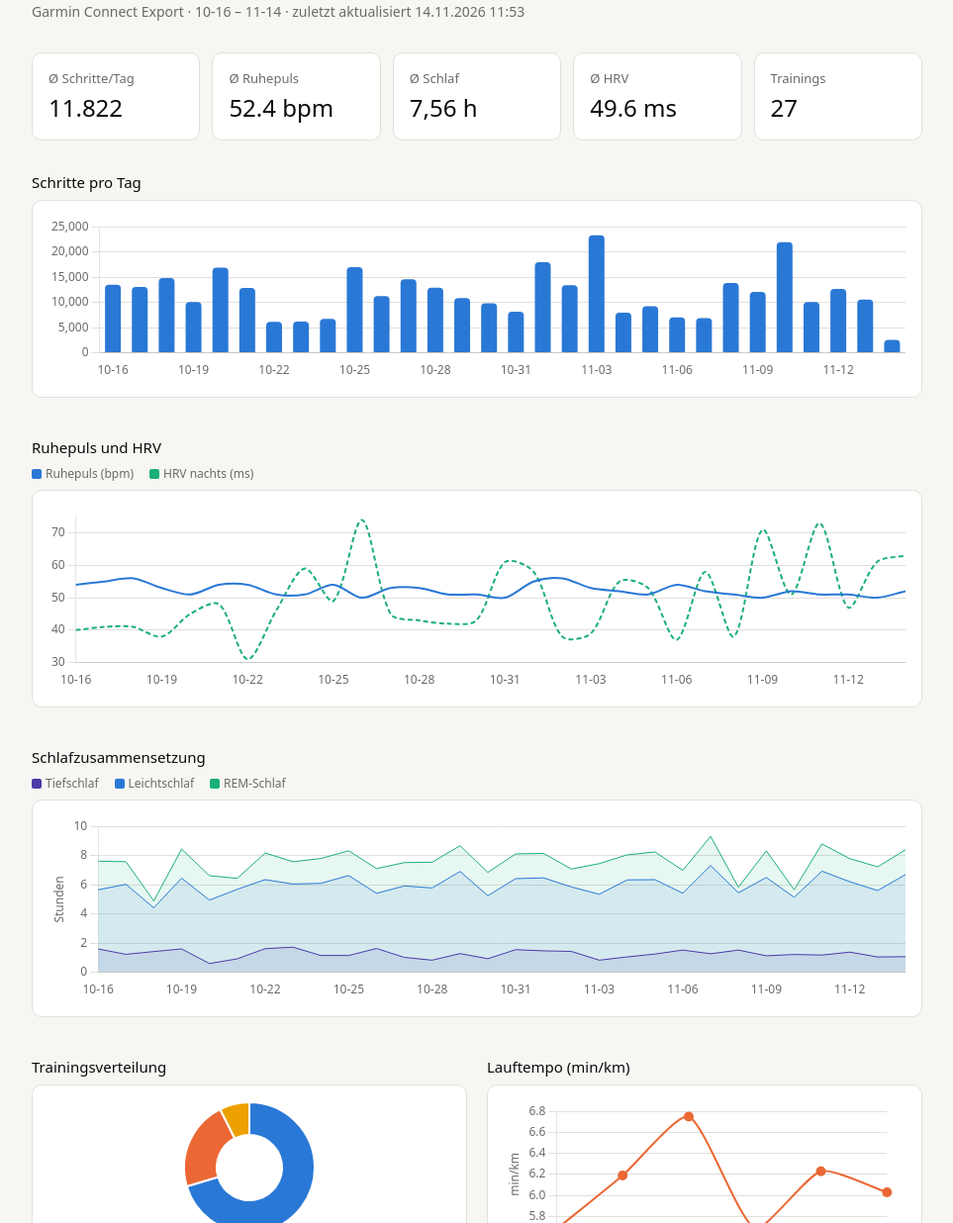
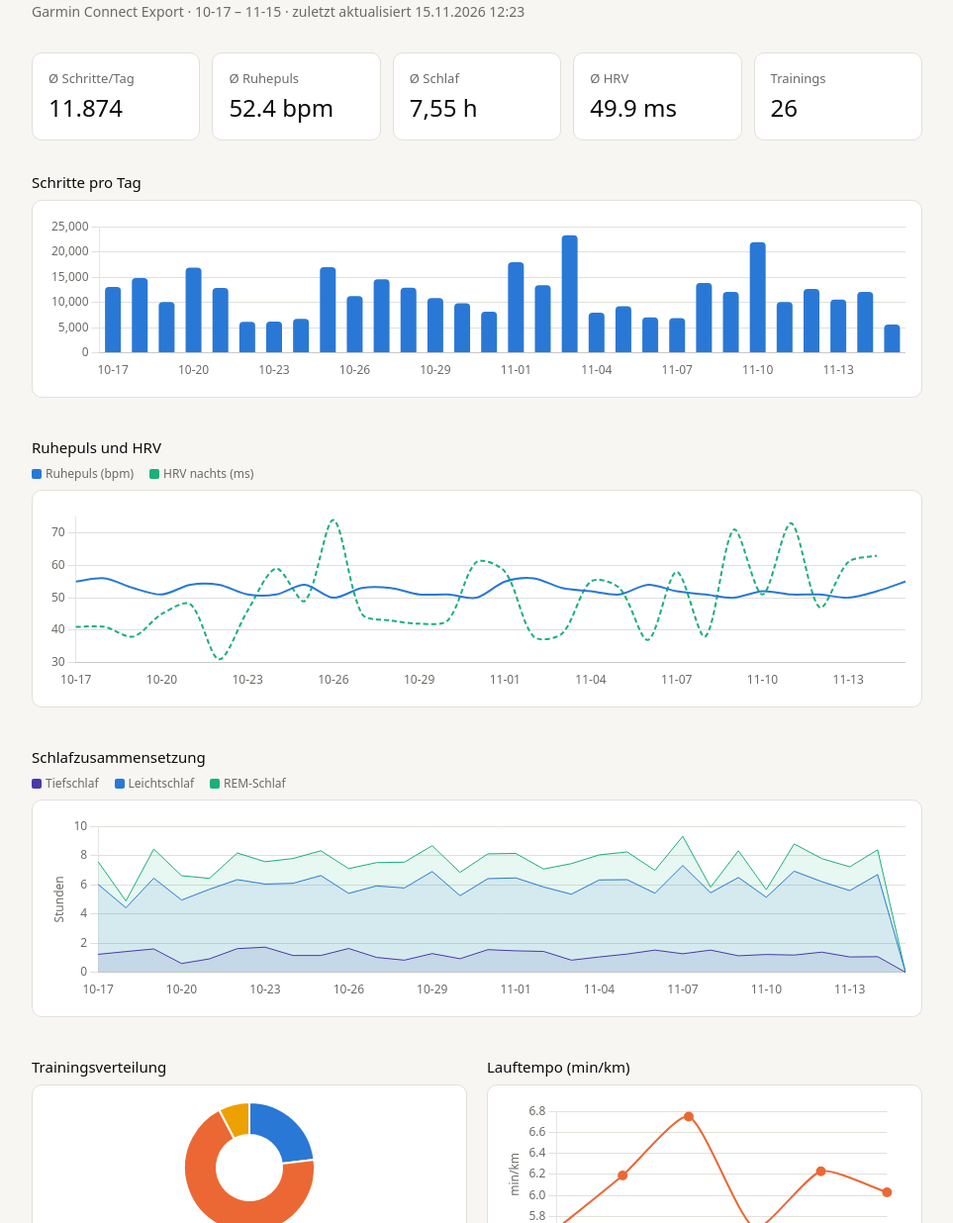
Before and after one commit to Muckdes/Garmin, a plain HTML site: page docs/index.html in a window 1280 px wide. Shown: the part 64-1300 px from the top of the page at 99% size, without its empty margins (158-1121 px from the left). Drawn offline with nearby package versions, Linux system fonts and the light colour scheme.

Commit message:
Dashboard automatisch aktualisiert

```diff
--- a/docs/index.html
+++ b/docs/index.html
@@ -39,14 +39,14 @@
 <body>
 <div class="wrap">
   <h1>Trainings-Dashboard</h1>
-  <p class="sub">Garmin Connect Export &middot; 10-16 – 11-14 &middot; zuletzt aktualisiert 14.11.2026 11:53</p>
+  <p class="sub">Garmin Connect Export &middot; 10-17 – 11-15 &middot; zuletzt aktualisiert 15.11.2026 12:23</p>
 
   <div class="kpis">
-    <div class="kpi"><p>Ø Schritte/Tag</p><p>11.822</p></div>
+    <div class="kpi"><p>Ø Schritte/Tag</p><p>11.874</p></div>
     <div class="kpi"><p>Ø Ruhepuls</p><p>52.4 bpm</p></div>
-    <div class="kpi"><p>Ø Schlaf</p><p>7,56 h</p></div>
-    <div class="kpi"><p>Ø HRV</p><p>49.6 ms</p></div>
-    <div class="kpi"><p>Trainings</p><p>27</p></div>
+    <div class="kpi"><p>Ø Schlaf</p><p>7,55 h</p></div>
+    <div class="kpi"><p>Ø HRV</p><p>49.9 ms</p></div>
+    <div class="kpi"><p>Trainings</p><p>26</p></div>
   </div>
 
   <h2>Schritte pro Tag</h2>
@@ -83,15 +83,15 @@
 
 <script src="https://cdn.jsdelivr.net/npm/chart.js@4.4.1/dist/chart.umd.min.js"></script>
 <script>
-const dates = ["10-16", "10-17", "10-18", "10-19", "10-20", "10-21", "10-22", "10-23", "10-24", "10-25", "10-26", "10-27", "10-28", "10-29", "10-30", "10-31", "11-01", "11-02", "11-03", "11-04", "11-05", "11-06", "11-07", "11-08", "11-09", "11-10", "11-11", "11-12", "11-13", "11-14"];
-const steps = [13530, 13056, 14853, 10059, 16919, 12871, 6152, 6209, 6724, 16975, 11255, 14607, 12942, 10868, 9827, 8167, 17960, 13416, 23319, 7975, 9228, 7037, 6901, 13876, 12091, 21946, 10070, 12680, 10585, 2567];
-const rhr = [54, 55, 56, 53, 51, 54, 54, 51, 51, 54, 50, 53, 53, 51, 51, 50, 55, 56, 53, 52, 51, 54, 52, 51, 50, 52, 51, 51, 50, 52];
-const hrv = [40.0, 41.0, 41.0, 38.0, 45.0, 48.0, 31.0, 46.0, 59.0, 49.0, 74.0, 45.0, 43.0, 42.0, 43.0, 61.0, 58.0, 38.0, 39.0, 55.0, 53.0, 37.0, 58.0, 38.0, 71.0, 51.0, 73.0, 47.0, 61.0, 63.0];
-const deep = [1.6, 1.23, 1.42, 1.6, 0.6, 0.92, 1.62, 1.72, 1.15, 1.15, 1.63, 1.02, 0.83, 1.28, 0.93, 1.55, 1.47, 1.43, 0.83, 1.05, 1.25, 1.52, 1.27, 1.52, 1.13, 1.22, 1.18, 1.38, 1.05, 1.07];
-const light = [4.05, 4.8, 3.0, 4.85, 4.35, 4.77, 4.73, 4.33, 4.95, 5.48, 3.78, 4.9, 4.95, 5.63, 4.32, 4.87, 5.0, 4.42, 4.52, 5.28, 5.1, 3.9, 6.05, 3.93, 5.37, 3.92, 5.75, 4.83, 4.55, 5.63];
-const rem = [1.97, 1.55, 0.47, 2.0, 1.67, 0.75, 1.83, 1.53, 1.7, 1.7, 1.7, 1.6, 1.77, 1.77, 1.6, 1.7, 1.68, 1.23, 2.1, 1.72, 1.9, 1.57, 2.0, 0.38, 1.83, 0.52, 1.87, 1.58, 1.63, 1.7];
-const typeLabels = ["Krafttraining", "Laufen", "indoor_cycling"];
-const typeCounts = [19, 6, 2];
+const dates = ["10-17", "10-18", "10-19", "10-20", "10-21", "10-22", "10-23", "10-24", "10-25", "10-26", "10-27", "10-28", "10-29", "10-30", "10-31", "11-01", "11-02", "11-03", "11-04", "11-05", "11-06", "11-07", "11-08", "11-09", "11-10", "11-11", "11-12", "11-13", "11-14", "11-15"];
+const steps = [13056, 14853, 10059, 16919, 12871, 6152, 6209, 6724, 16975, 11255, 14607, 12942, 10868, 9827, 8167, 17960, 13416, 23319, 7975, 9228, 7037, 6901, 13876, 12091, 21946, 10070, 12680, 10585, 12064, 5598];
+const rhr = [55, 56, 53, 51, 54, 54, 51, 51, 54, 50, 53, 53, 51, 51, 50, 55, 56, 53, 52, 51, 54, 52, 51, 50, 52, 51, 51, 50, 52, 55];
+const hrv = [41.0, 41.0, 38.0, 45.0, 48.0, 31.0, 46.0, 59.0, 49.0, 74.0, 45.0, 43.0, 42.0, 43.0, 61.0, 58.0, 38.0, 39.0, 55.0, 53.0, 37.0, 58.0, 38.0, 71.0, 51.0, 73.0, 47.0, 61.0, 63.0, null];
+const deep = [1.23, 1.42, 1.6, 0.6, 0.92, 1.62, 1.72, 1.15, 1.15, 1.63, 1.02, 0.83, 1.28, 0.93, 1.55, 1.47, 1.43, 0.83, 1.05, 1.25, 1.52, 1.27, 1.52, 1.13, 1.22, 1.18, 1.38, 1.05, 1.07, 0.0];
+const light = [4.8, 3.0, 4.85, 4.35, 4.77, 4.73, 4.33, 4.95, 5.48, 3.78, 4.9, 4.95, 5.63, 4.32, 4.87, 5.0, 4.42, 4.52, 5.28, 5.1, 3.9, 6.05, 3.93, 5.37, 3.92, 5.75, 4.83, 4.55, 5.63, 0.0];
+const rem = [1.55, 0.47, 2.0, 1.67, 0.75, 1.83, 1.53, 1.7, 1.7, 1.7, 1.6, 1.77, 1.77, 1.6, 1.7, 1.68, 1.23, 2.1, 1.72, 1.9, 1.57, 2.0, 0.38, 1.83, 0.52, 1.87, 1.58, 1.63, 1.7, 0.0];
+const typeLabels = ["Laufen", "Krafttraining", "indoor_cycling"];
+const typeCounts = [6, 18, 2];
 const typeColors = ["#2a78d6", "#eb6834", "#eda100"];
 const runDates = ["10-16", "10-20", "10-27", "11-01", "11-03", "11-10"];
 const pace = [5.68, 6.19, 6.75, 5.69, 6.23, 6.03];
```
